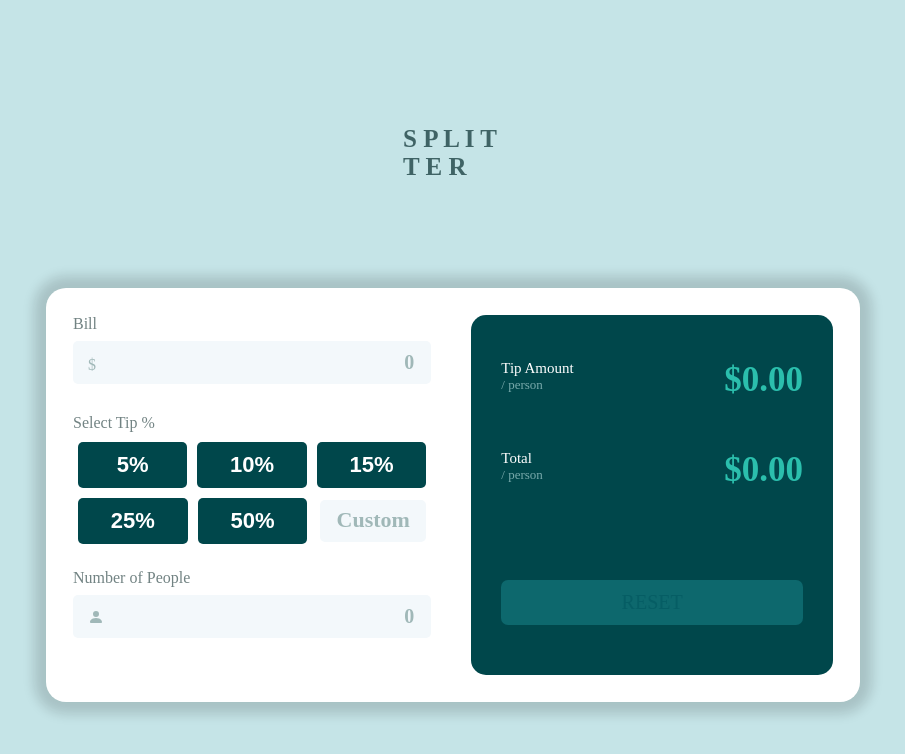
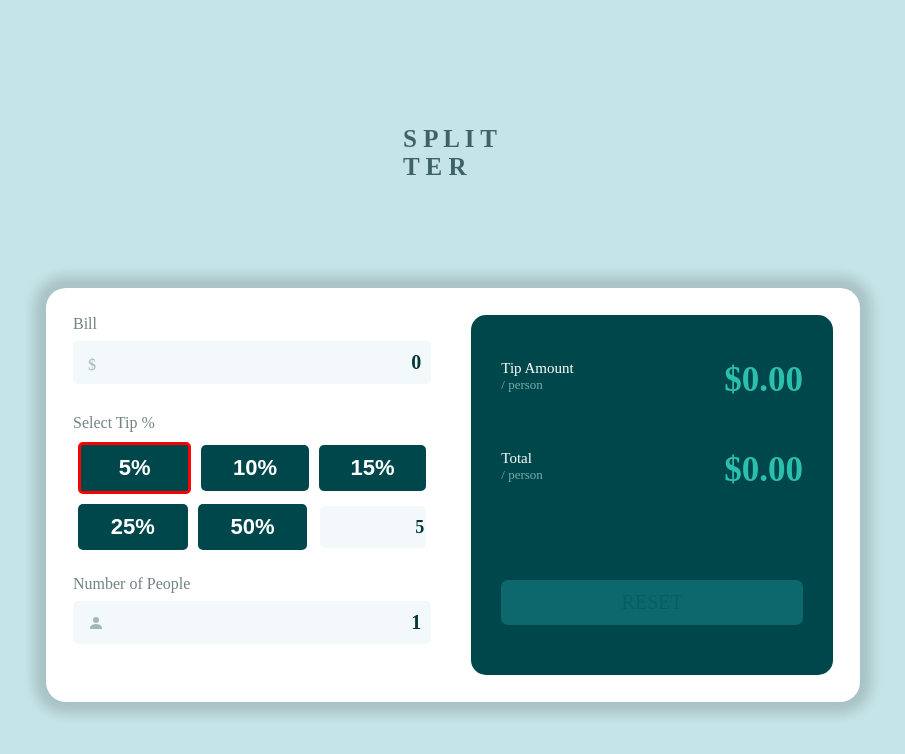
Before and after one commit to BRYANSFM/PAGOS-PROPINAS, a React (Create React App) app: page / in a window 1280 px wide. Shown: the top 754 px of the page, without its empty margins (187-1092 px from the left). Built offline with nearby package versions, Linux system fonts and the light colour scheme; the HTML template or start-up script is replaced by a standard one; a web font is replaced by a local one.

Commit message:
Bryan-cambios2

```diff
--- a/src/App.js
+++ b/src/App.js
@@ -9,17 +9,16 @@ import { useState } from "react";
 const formatNumber = (number) => parseFloat(number.toFixed(2))
 
 function App() {
-  const [bill, setBill] = useState('');
-  const [selectedTip, setSelectedTip] = useState('');
-  const [numberPeople, setNumberPeople] = useState('');
-
+  const [bill, setBill] = useState(0);
+  const [selectedTip, setSelectedTip] = useState(5);
+  const [numberPeople, setNumberPeople] = useState(1);
   const tip = bill ? formatNumber(bill * (selectedTip / 100)) : 0;
   const tipDividedByPerson = tip && numberPeople ? formatNumber(tip / numberPeople) : 0;
 
   function reset() {
-    setBill('');
-    setSelectedTip('');
-    setNumberPeople('');
+    setBill(0);
+    setSelectedTip(5);
+    setNumberPeople(0);
   }
 
   console.log({ selectedTip })
@@ -85,7 +84,7 @@ function App() {
               validacion_icono={true}
               onChange={(e) => setNumberPeople(parseInt(e.currentTarget.value))}
               ValorValue={numberPeople}
-              // labelError={numberPeople > 0 || !numberPeople ? "" : "Can't be zero"}
+              // labelError={CantidadPersonas > 0 || !CantidadPersonas ? "" : "Can't be zero"}
               identificadorInput={true}
 
             />
@@ -95,7 +94,9 @@ function App() {
           <ValoresCalcular
             nombre_de_pago="Tip Amount"
             // MontoPagar={CantidadPersonas >0 ? PorcientoPersona : 0}
-            MontoPagar={tip}
+            MontoPagar={
+              tip
+            }
           />
           <ValoresCalcular
             nombre_de_pago="Total"
--- a/src/componentes/Boton.js
+++ b/src/componentes/Boton.js
@@ -6,7 +6,7 @@ export function Boton({ amount, onClick, selectedTip }) {
     <button
       className="BotonPorciento"
       onClick={onClick}
-      style={{ outline: selectedTip === amount ? '3px solid red' : 'inherit' }}
+      style={{ border: selectedTip === amount ? '3px solid red' : 'inherit' }}
     >
       {amount}%
     </button>
--- a/src/componentes/Input.js
+++ b/src/componentes/Input.js
@@ -1,6 +1,7 @@
 import React from 'react';
 import "../hojas-de-estilo/Input.css"
 import { BsFillPersonFill } from "react-icons/bs";
+import { useState } from "react";
 
 export function Input({ label, validacion_icono, onChange, ValorValue, labelError = "", identificadorInput }) {
 
```
